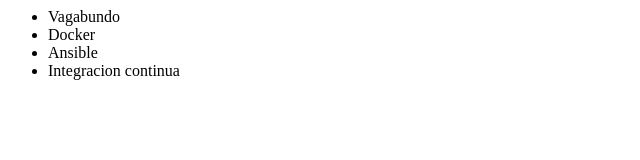
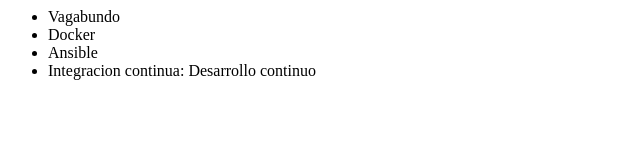
Before and after one commit to duvangonzalezs/alura-git, a plain HTML site: page index.html in a window 1280 px wide. Shown: the whole page, without its empty margins (0-640 px from the left). Drawn offline with Linux system fonts and the light colour scheme.

Commit message:
Renombrando curso de integración continua

```diff
--- a/index.html
+++ b/index.html
@@ -9,7 +9,7 @@
          <li> Vagabundo </li>
          <li> Docker </li>
          <li> Ansible </li>
-         <li> Integracion continua </li>
+         <li> Integracion continua: Desarrollo continuo </li>
      </ul>
 </body>
 </html>
```
